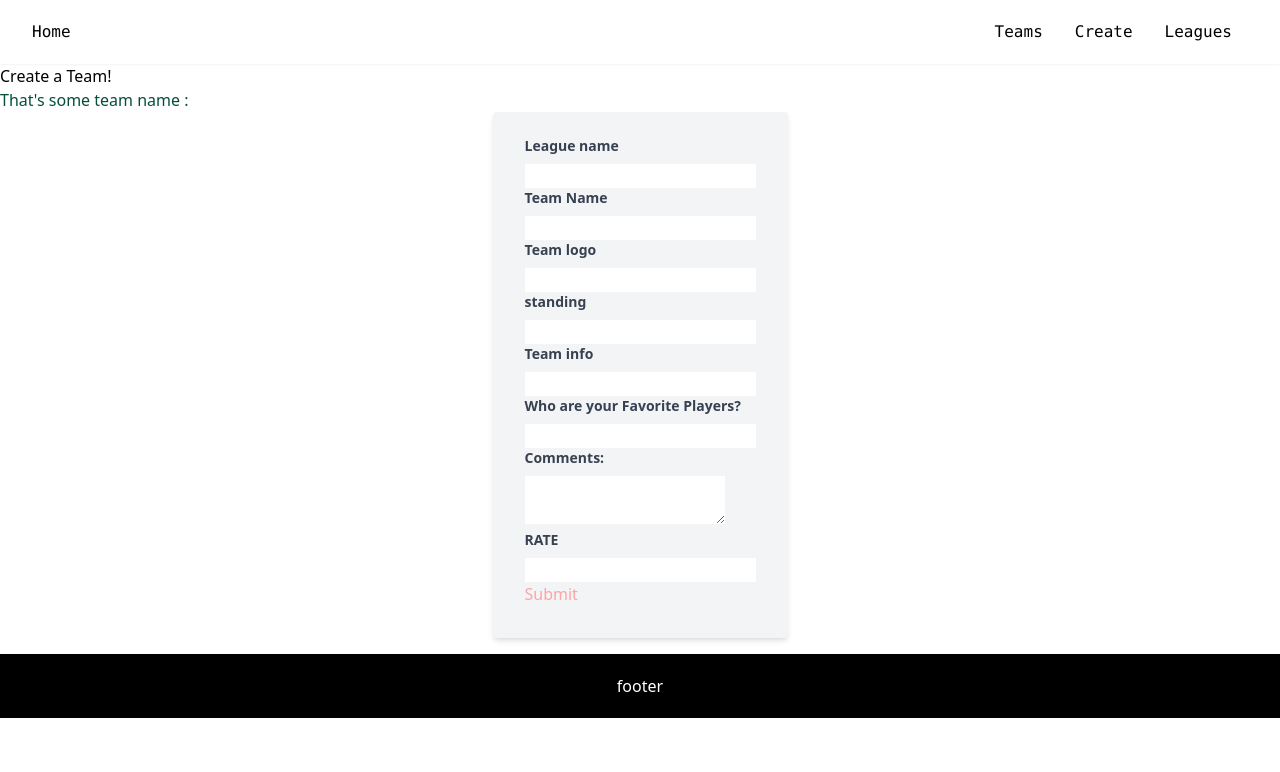
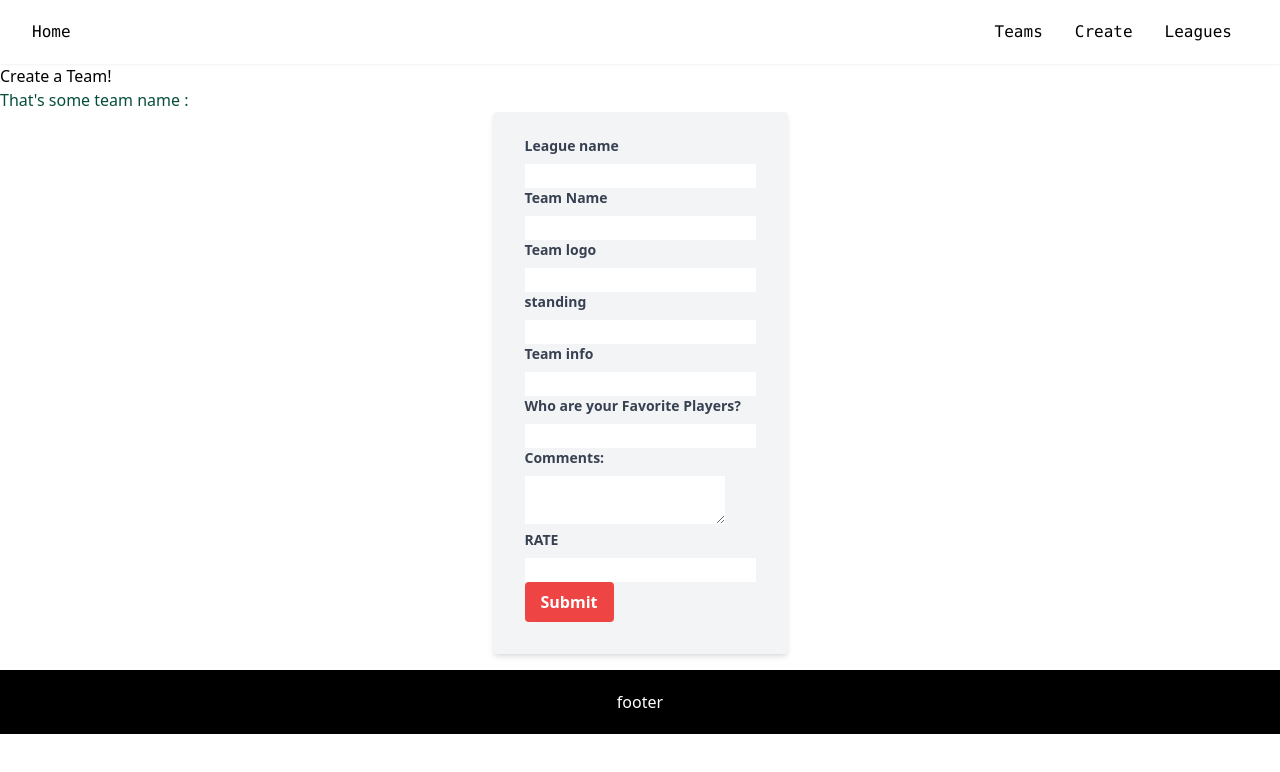
Before and after one commit to AryByt/Are-Ya-Da-Leagues, a React (Create React App) app in the folder are-ya-da-leagues/: page /team/create in a window 1280 px wide. Shown: the top 772 px of the page. Built offline with nearby package versions, Linux system fonts and the light colour scheme; no server answers.

Commit message:
more CSS added the StarPicker to display teams ratings again.

```diff
--- a/are-ya-da-leagues/src/components/AddingTeams.jsx
+++ b/are-ya-da-leagues/src/components/AddingTeams.jsx
@@ -85,7 +85,10 @@
             </label>
             <input type="number" name="rating" />
             <br />
-            <button type="submit" className="text-red-300 rounded-full">
+            <button
+              type="submit"
+              className="bg-red-500 hover:bg-red-700 text-white font-bold py-2 px-4 rounded focus:outline-none focus:shadow-outline"
+            >
               Submit
             </button>
           </form>
--- a/are-ya-da-leagues/src/components/Teams.jsx
+++ b/are-ya-da-leagues/src/components/Teams.jsx
@@ -2,6 +2,7 @@
 import { deleteTeam, getTeam } from "../services/api";
 import { useState, useEffect } from "react";
 import { useParams, Link, useHistory } from "react-router-dom";
+import StarPicker from "react-star-picker";
 
 export default function Teams() {
   const history = useHistory();
@@ -23,6 +24,9 @@
     console.log(res);
     history.push("/teams");
   };
+  const onChange = (value, name) => {
+    setTeam((prevValues) => ({ ...prevValues, [name]: value }));
+  };
 
   if (!team.fields) {
     return <div>Loading...</div>;
@@ -35,6 +39,15 @@
           Here's the Team
           {team.fields?.info}
           <img className="bg-yellow-50" src={team.fields?.logo} alt="logo" />
+          <div>
+            <StarPicker
+              className=""
+              onChange={onChange}
+              value={team.fields?.rating}
+              name="rating"
+              numberStars={10}
+            />
+          </div>
         </h1>
         <p>{team.fields?.standing}</p>
       </div>
@@ -42,7 +55,6 @@
       <p>{team.fields?.results}</p>
       <h1>Comments:</h1>
       <p>{team.fields?.comments}</p>
-      <h2>Rating:</h2>
       <Link to={`/edit/team/${team.id}`}>
         <br />
         Fix Your Team
```
